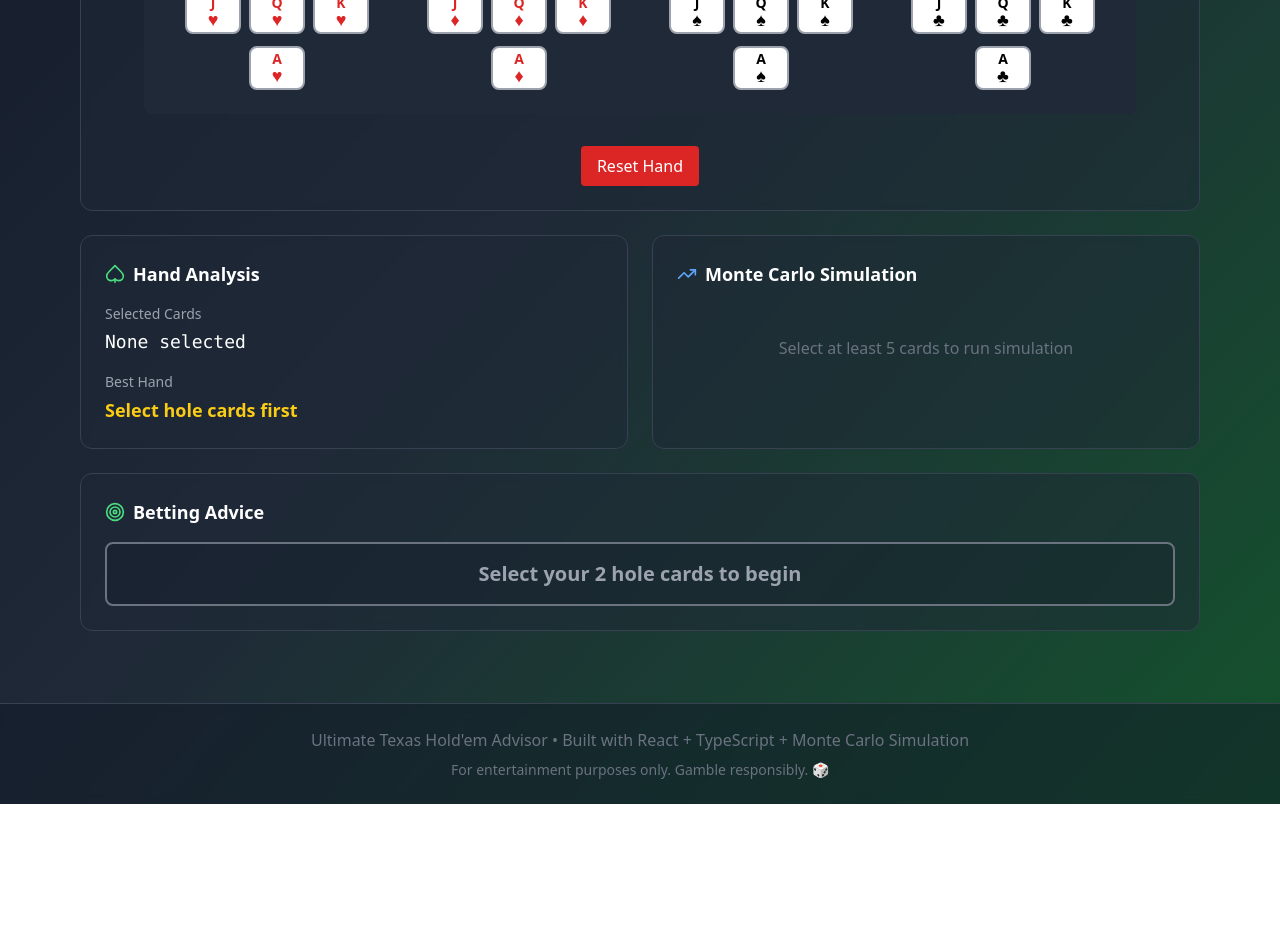
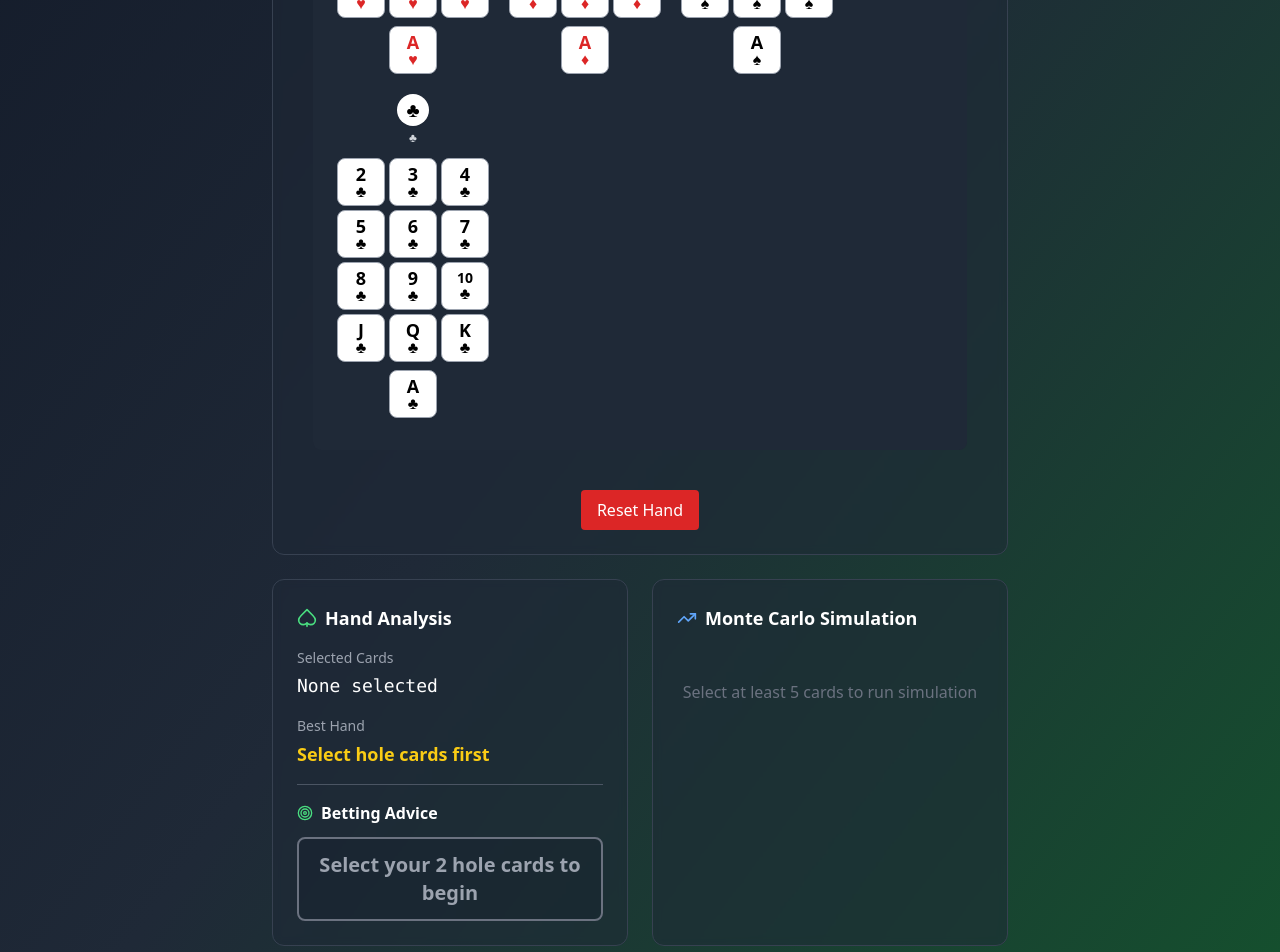
Before and after one commit to khulekanishibe/UltimateTexasHoldemPokerAdvisor, a React (Vite) app: page / in a window 1280 px wide. Shown: the part 580-1532 px from the top of the page. Before the commit the page ends 1384 px from the top, so only its background shows below. Built offline with nearby package versions, Linux system fonts and the light colour scheme.

Commit message:
Improve layout and UX with betting advice repositioning and enhanced interactivity

```diff
--- a/src/App.tsx
+++ b/src/App.tsx
@@ -26,12 +26,12 @@ export default function App() {
 
   // Get tip message based on current state
   const getTipMessage = (): string => {
-    if (selectedCards.length === 0) {
-      return "Tip: Start by selecting your 2 hole cards.";
+    if (selectedCards.length === 0 || selectedCards.length === 1) {
+      return "Tip: Select your 2 hole cards to begin.";
     } else if (selectedCards.length === 2) {
-      return "Tip: You've selected your hole cards. Now add Flop cards (3 cards).";
+      return "Tip: Now add Flop cards (3 cards).";
     } else if (selectedCards.length >= 5) {
-      return "Tip: Full board detected. Monte Carlo simulation will now run.";
+      return "Tip: Full board detected. Monte Carlo odds are running.";
     } else {
       return "Tip: Add more community cards to complete the board.";
     }
@@ -39,6 +39,7 @@ export default function App() {
 
   // Reset function to clear all state
   const handleReset = () => {
+    setSelectedCards([]);
     setSimulationResult(null);
     setAdvice("Select your 2 hole cards to begin");
   };
@@ -118,13 +119,13 @@ export default function App() {
       </div>
 
       {/* Sticky Tip Bar */}
-      <div className="bg-yellow-100 text-yellow-800 text-sm rounded p-2 mb-4 shadow mx-4 mt-4">
+      <div className="bg-yellow-100 text-yellow-900 text-sm rounded p-2 mb-4 shadow-md sticky top-0 z-10 mx-4 mt-4">
         <div className="max-w-3xl mx-auto text-center font-medium">
           {getTipMessage()}
         </div>
       </div>
 
-      <div className="container mx-auto px-4 py-6 space-y-6 max-w-6xl">
+      <div className="max-w-3xl mx-auto px-4 py-6 space-y-6">
         {/* Card Picker */}
         <div className="bg-gray-800/50 backdrop-blur-sm rounded-xl p-6 border border-gray-700">
           <div className="flex items-center gap-2 mb-4">
@@ -175,10 +176,35 @@ export default function App() {
                   {handDescription}
                 </p>
               </div>
+
+              {/* Betting Advice - Moved to top of results */}
+              <div className="mt-6 pt-4 border-t border-gray-600">
+                <h4 className="text-md font-semibold mb-3 flex items-center gap-2">
+                  <Target className="h-4 w-4 text-green-400" />
+                  Betting Advice
+                </h4>
+
+                <div className={`p-3 rounded-lg border-2 ${getAdviceStyle(advice)}`}>
+                  <p className="text-xl font-bold text-center">
+                    {advice}
+                  </p>
+                </div>
+
+                {selectedCards.length >= 2 && (
+                  <div className="mt-3 p-2 bg-gray-700/50 rounded text-xs text-gray-300">
+                    <p className="font-medium mb-1">Strategy Notes:</p>
+                    <ul className="space-y-0.5">
+                      <li>• Pre-flop: Bet 4x with pairs, A-x suited, or Broadway cards</li>
+                      <li>• Post-flop: Bet 4x with 60%+ win rate, 2x with 40-60%</li>
+                      <li>• Consider folding with less than 30% win probability</li>
+                    </ul>
+                  </div>
+                )}
+              </div>
             </div>
           </div>
 
-          {/* Simulation Results */}
+          {/* Monte Carlo Simulation Results */}
           <div className="bg-gray-800/50 backdrop-blur-sm rounded-xl p-6 border border-gray-700">
             <h3 className="text-lg font-semibold mb-4 flex items-center gap-2">
               <TrendingUp className="h-5 w-5 text-blue-400" />
@@ -223,31 +249,6 @@ export default function App() {
             )}
           </div>
         </div>
-
-        {/* Betting Advice */}
-        <div className="bg-gray-800/50 backdrop-blur-sm rounded-xl p-6 border border-gray-700">
-          <h3 className="text-lg font-semibold mb-4 flex items-center gap-2">
-            <Target className="h-5 w-5 text-green-400" />
-            Betting Advice
-          </h3>
-
-          <div className={`p-4 rounded-lg border-2 ${getAdviceStyle(advice)}`}>
-            <p className="text-xl font-bold text-center">
-              {advice}
-            </p>
-          </div>
-
-          {selectedCards.length >= 2 && (
-            <div className="mt-4 p-3 bg-gray-700/50 rounded-lg">
-              <p className="text-sm text-gray-400 mb-2">Strategy Notes:</p>
-              <ul className="text-sm space-y-1 text-gray-300">
-                <li>• Pre-flop: Bet 4x with pairs, A-x suited, or Broadway cards</li>
-                <li>• Post-flop: Bet 4x with 60%+ win rate, 2x with 40-60%</li>
-                <li>• Consider folding with less than 30% win probability</li>
-              </ul>
-            </div>
-          )}
-        </div>
       </div>
 
       {/* Footer */}
--- a/src/components/CardPicker.tsx
+++ b/src/components/CardPicker.tsx
@@ -89,16 +89,16 @@ export default function CardPicker({ onSelect, onReset }: CardPickerProps) {
         onClick={() => toggleCard(card)}
         disabled={isDisabled}
         className={`
-          w-14 h-18 rounded-lg border-2 font-bold p-1
+          w-12 h-12 rounded-lg border shadow-sm p-2 text-center text-lg font-bold
           flex flex-col justify-center items-center
-          transition-all duration-200 transform hover:scale-105 hover:shadow-md
-          ${rank === 'T' ? 'text-xs' : 'text-sm'}
+          transition duration-150 ease-in-out hover:shadow-lg hover:scale-105
+          ${rank === 'T' ? 'text-sm' : 'text-lg'}
           ${isSelected
-            ? `bg-green-600 text-white border-2 border-green-800 shadow-lg`
+            ? `bg-green-700 text-white border-green-800 shadow-md scale-105`
             : `bg-white border-gray-400 hover:bg-gray-50 ${getSuitColor(suit)}`
           }
           ${isDisabled
-            ? 'opacity-50 cursor-not-allowed hover:scale-100 hover:shadow-none'
+            ? 'opacity-50 cursor-not-allowed hover:scale-100 hover:shadow-sm'
             : 'cursor-pointer'
           }
         `}
@@ -107,13 +107,13 @@ export default function CardPicker({ onSelect, onReset }: CardPickerProps) {
         title={`${displayRank}${getSuitSymbol(suit)}`}
       >
         <span className="leading-none">{displayRank}</span>
-        <span className="text-lg leading-none">{getSuitSymbol(suit)}</span>
+        <span className="text-base leading-none">{getSuitSymbol(suit)}</span>
       </button>
     );
   };
 
   return (
-    <div className="w-full max-w-5xl mx-auto px-4">
+    <div className="w-full max-w-3xl mx-auto px-4">
       <div className="mb-4 text-center">
         <p className="text-sm text-gray-400">
           Select cards: {selected.length}/7
@@ -123,23 +123,23 @@ export default function CardPicker({ onSelect, onReset }: CardPickerProps) {
         </p>
       </div>
 
-      {/* Scrollable container for mobile */}
+      {/* Card grid organized by suits */}
       <div className="overflow-x-auto pb-4">
-        <div className="grid grid-cols-4 gap-6 min-w-[400px] p-6 bg-gray-800 rounded-lg">
+        <div className="flex flex-wrap justify-start gap-1 min-w-[320px] p-4 bg-gray-800 rounded-lg">
           {allSuits.map(suit => (
-            <div key={suit} className="flex flex-col items-center">
+            <div key={suit} className="flex flex-col items-center mb-4 mx-2">
               {/* Suit header */}
-              <div className="mb-4 text-center">
-                <div className={`text-2xl ${getSuitColor(suit)} bg-white rounded-full w-10 h-10 flex items-center justify-center shadow-md`}>
+              <div className="mb-3 text-center">
+                <div className={`text-xl ${getSuitColor(suit)} bg-white rounded-full w-8 h-8 flex items-center justify-center shadow-sm mb-1`}>
                   {getSuitSymbol(suit)}
                 </div>
-                <div className="text-xs text-gray-300 font-medium mt-1">
-                  {getSuitName(suit)}
+                <div className="text-xs text-gray-300 font-medium">
+                  {getSuitSymbol(suit)}
                 </div>
               </div>
 
               {/* 3x4 Grid of cards (2-K) */}
-              <div className="grid grid-cols-3 gap-2 mb-3">
+              <div className="grid grid-cols-3 gap-1 mb-2">
                 {rankLayout.map((row, rowIndex) =>
                   row.map((rank) => (
                     <div key={`${rank}-${suit}`}>
@@ -159,10 +159,10 @@ export default function CardPicker({ onSelect, onReset }: CardPickerProps) {
       </div>
 
       {/* Reset button */}
-      <div className="text-center mt-4">
+      <div className="text-center mt-3">
         <button
           onClick={handleReset}
-          className="bg-red-600 text-white px-4 py-2 rounded hover:bg-red-700 transition-colors duration-200 font-medium"
+          className="bg-red-600 hover:bg-red-700 text-white px-4 py-2 rounded mt-3 transition-colors duration-200 font-medium"
           disabled={selected.length === 0}
         >
           Reset Hand
```
